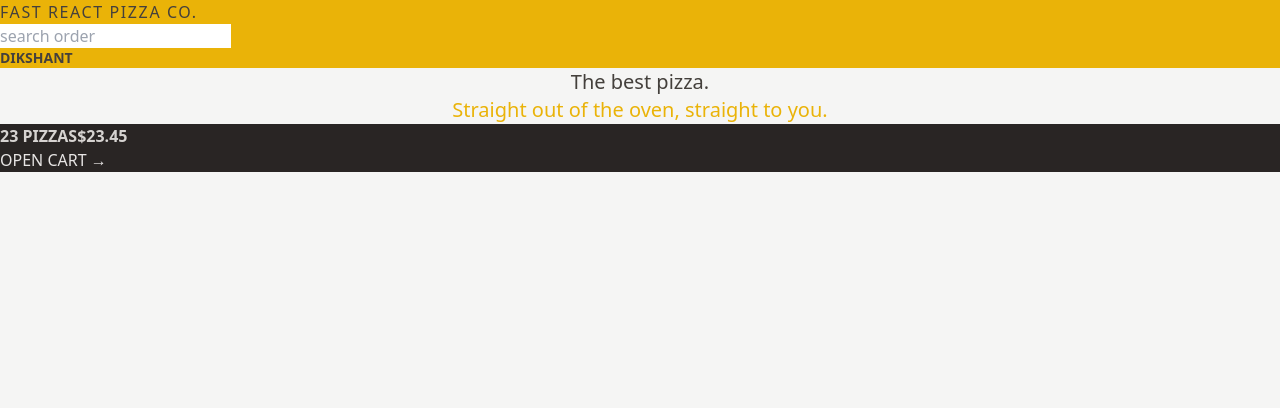
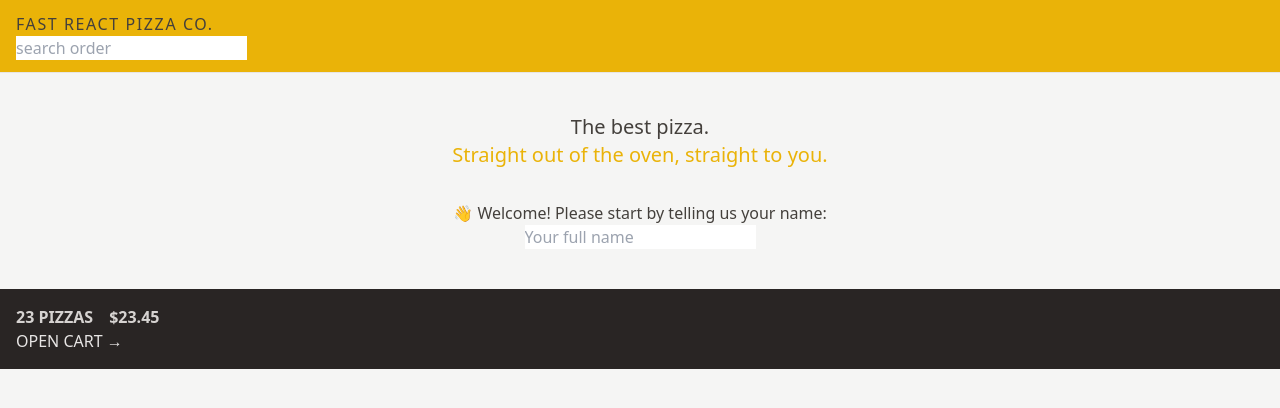
Before and after one commit to 005Dikshant/React-Development, a React (Vite) app in the folder Pizza Project Vite/: page / in a window 1280 px wide. Shown: the top 408 px of the page. Built offline with nearby package versions, Linux system fonts and the light colour scheme.

Commit message:
Margin, Padding, Border, hidden in TailWind

```diff
--- a/Pizza Project Vite/src/features/cart/CartOverview.jsx
+++ b/Pizza Project Vite/src/features/cart/CartOverview.jsx
@@ -2,8 +2,8 @@
 
 function CartOverview() {
   return (
-    <div className="bg-stone-800 uppercase text-stone-200">
-      <p className="font-semibold text-stone-300">
+    <div className="bg-stone-800 p-4 uppercase text-stone-200">
+      <p className="space-x-4 font-semibold text-stone-300">
         <span>23 pizzas</span>
         <span>$23.45</span>
       </p>
--- a/Pizza Project Vite/src/features/ui/Header.jsx
+++ b/Pizza Project Vite/src/features/ui/Header.jsx
@@ -4,7 +4,7 @@
 
 function Header() {
   return (
-    <div className="bg-yellow-500 uppercase">
+    <div className="border-b border-stone-200 bg-yellow-500 px-4 py-3 uppercase">
       <Link to="/" className="tracking-widest">
         Fast React Pizza Co.
       </Link>
--- a/Pizza Project Vite/src/features/ui/Home.jsx
+++ b/Pizza Project Vite/src/features/ui/Home.jsx
@@ -1,13 +1,17 @@
+import CreateUser from "../user/CreateUser";
+
 function Home() {
   return (
-    <div>
-      <h1 className="font-semibol text-center text-xl">
+    <div className="my-10 text-center">
+      <h1 className="font-semibol mb-8 text-xl">
         The best pizza.
         <br />
         <span className="text-yellow-500">
           Straight out of the oven, straight to you.
         </span>
       </h1>
+
+      <CreateUser />
     </div>
   );
 }
--- a/Pizza Project Vite/src/features/user/Username.jsx
+++ b/Pizza Project Vite/src/features/user/Username.jsx
@@ -1,5 +1,5 @@
 function Username() {
-  return <div className="text-sm font-semibold">dikshant</div>;
+  return <div className="hidden text-sm font-semibold">dikshant</div>;
 }
 
 export default Username;
```
